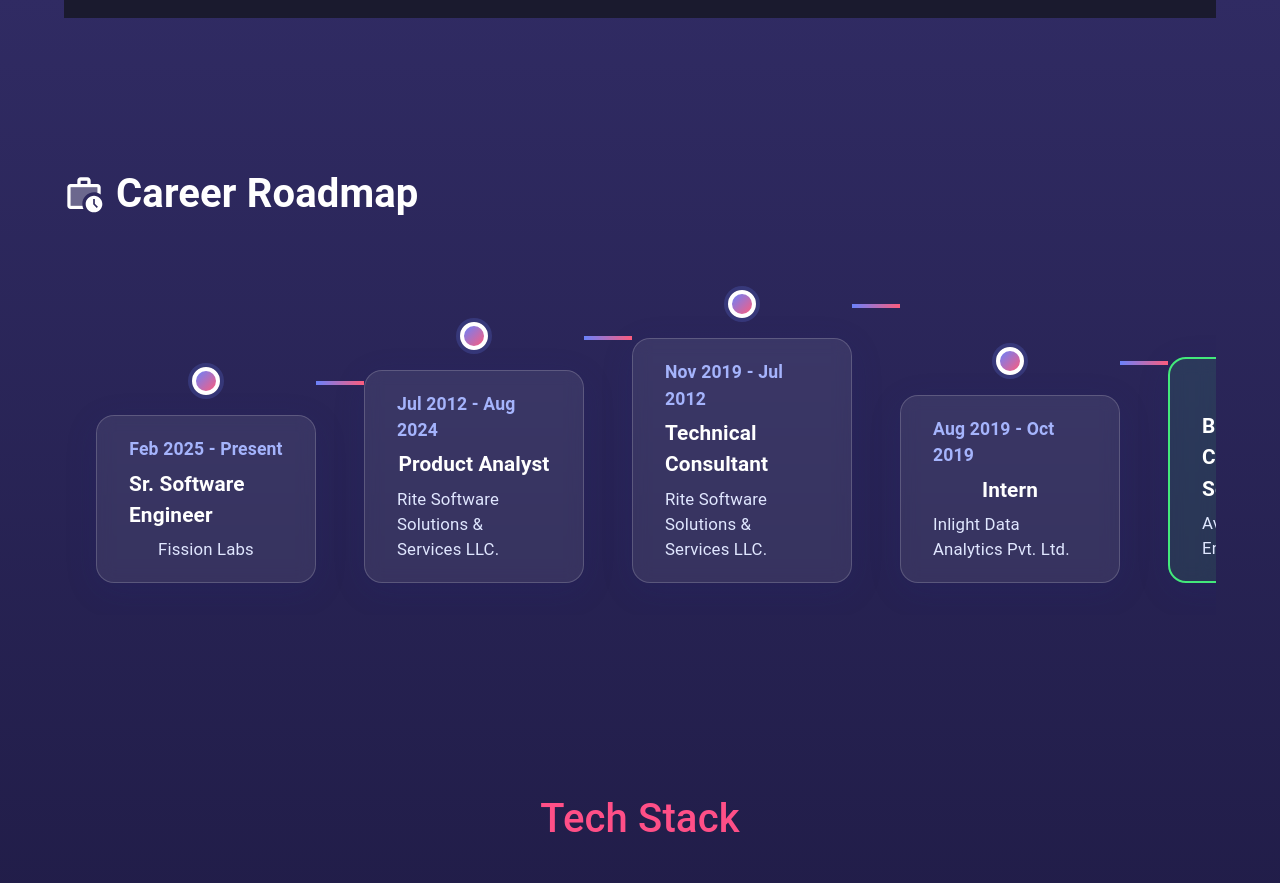
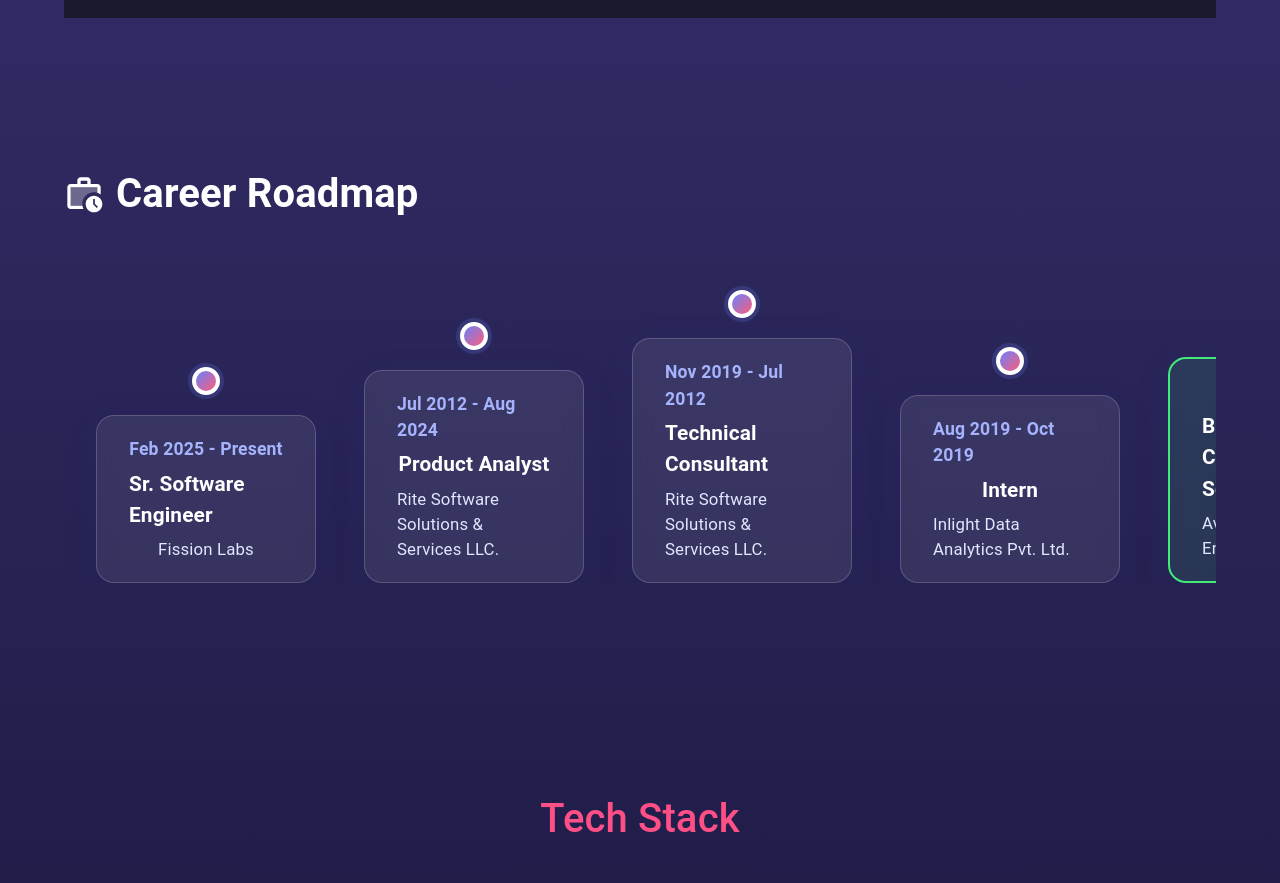
Before and after one commit to NandaKumarMatha/nandakumarmatha.github.io, a React (Create React App) app: page / in a window 1280 px wide. Shown: the part 2020-2903 px from the top of the page. Built offline with nearby package versions, Linux system fonts and the light colour scheme.

Commit message:
refactor: update Resume component styles for improved layout and scrollbar visibility

```diff
--- a/src/components/Resume.js
+++ b/src/components/Resume.js
@@ -29,9 +29,9 @@ const Resume = () => {
         {experience.map((item, index) => (
           <div className="roadmap-milestone-horizontal" key={index}>
             <div className="roadmap-dot-horizontal" />
-            {index !== experience.length - 1 || education.length > 0 ? (
+            {/* {index !== experience.length - 1 || education.length > 0 ? (
               <div className="roadmap-line-horizontal" />
-            ) : null}
+            ) : null} */}
             <div className="roadmap-card-horizontal glass-card">
               <span className="roadmap-date">{item.year}</span>
               <span className="roadmap-role">{item.title}</span>
--- a/src/components/resume.css
+++ b/src/components/resume.css
@@ -1,7 +1,7 @@
 /* Horizontal Roadmap Layout Styles */
 .roadmap-layout-horizontal {
-  max-width: 100vw;
-  overflow-x: auto;
+  max-width: 100%;
+  overflow: hidden;
   padding: 32px 0 32px 0;
   background: transparent;
 }
@@ -12,6 +12,13 @@
   gap: 48px;
   position: relative;
   padding: 32px 32px 0 32px;
+  overflow-x: scroll;
+  -ms-overflow-style: none;  /* IE and Edge */
+  scrollbar-width: none;  /* Firefox */
+}
+
+.roadmap-horizontal::-webkit-scrollbar {
+  display: none;  /* Chrome, Safari and Opera */
 }
 
 .roadmap-milestone-horizontal {
```
